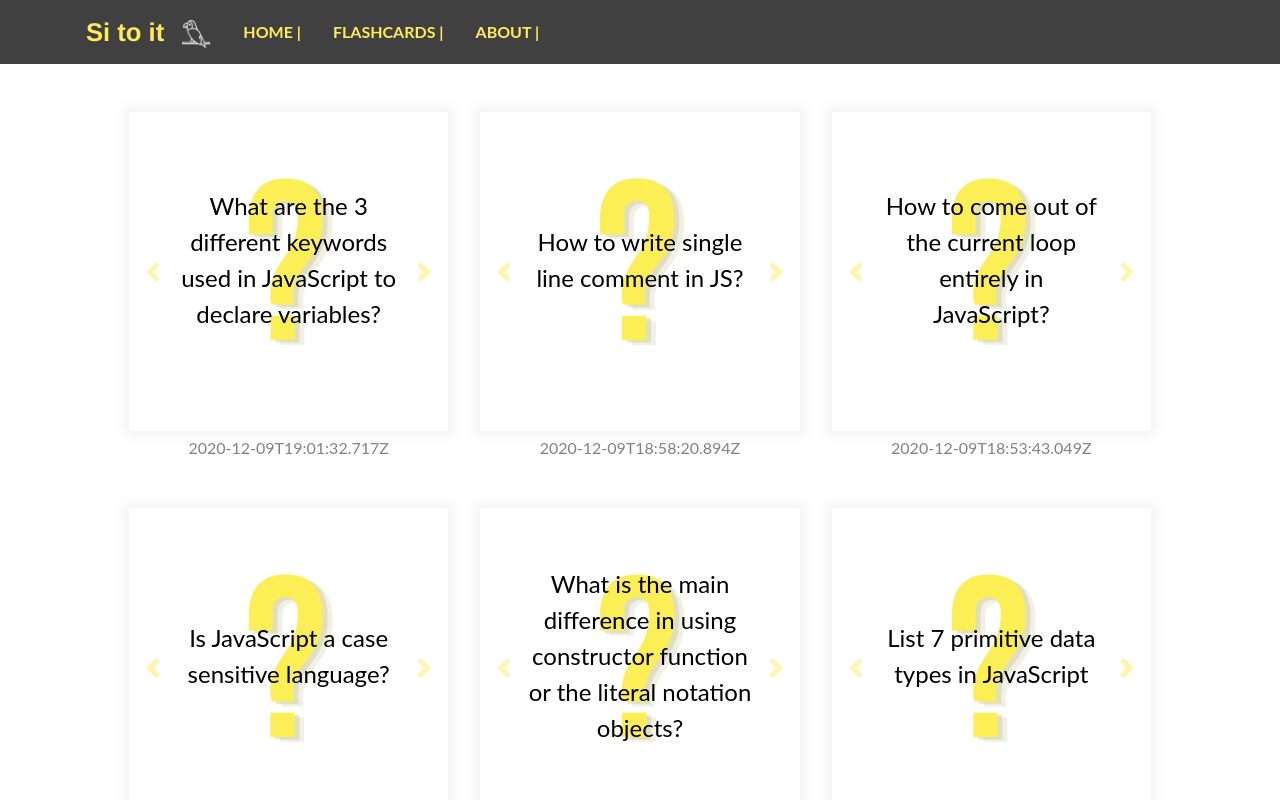
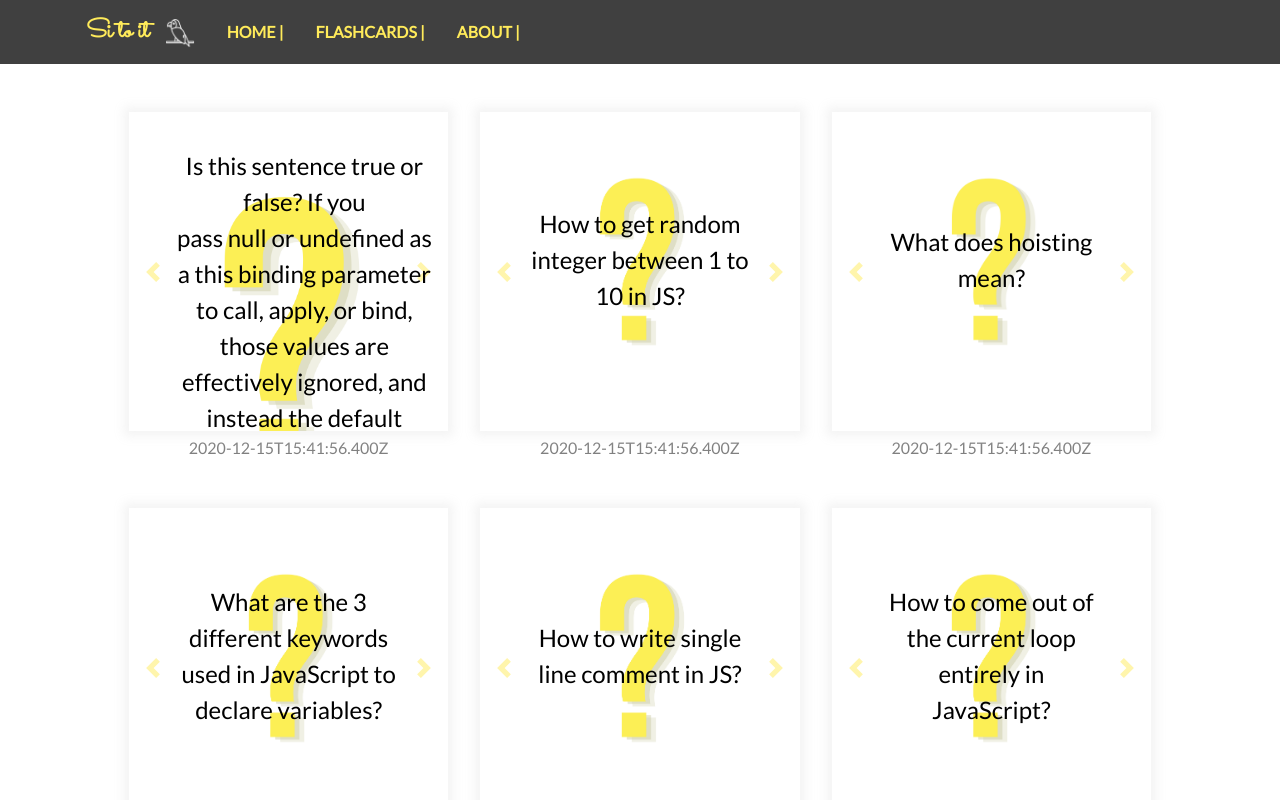
Before and after one commit to LucyBo/ouitoit, a Vue app: page /flashcards in a window 1280 px wide. Shown: the top 800 px of the page. Built offline with nearby package versions, Linux system fonts and the light colour scheme.

Commit message:
adding cards

```diff
--- a/src/App.vue
+++ b/src/App.vue
@@ -25,8 +25,12 @@ export default {
 </script>
 
 <style lang="scss">
+
+@import url('https://fonts.googleapis.com/css2?family=Sacramento&display=swap');
+@import url('https://fonts.googleapis.com/css2?family=Lato:wght@100;&family=Sacramento&display=swap');
+
 #app {
-  font-family: Avenir, Helvetica, Arial, sans-serif;
+  font-family: Lato, Helvetica, Arial, sans-serif;
   -webkit-font-smoothing: antialiased;
   -moz-osx-font-smoothing: grayscale;
   text-align: center;
@@ -51,4 +55,10 @@ export default {
   src: local("Sacramento"),
    url(./fonts/Sacramento.ttf) format("truetypefont");
 }
+
+@font-face {
+  font-family: "Lato";
+  src: local("Lato"),
+   url(./fonts/Lato-Thin.ttf) format("truetypefont");
+}
 </style>
--- a/src/assets/flashccards.js
+++ b/src/assets/flashccards.js
@@ -1,4 +1,25 @@
 const flashcards = [
+  {
+    id: '9',
+    createdAdd: '2020-12-15T15:41:56.400Z',
+    category: 'JavaScript',
+    question: 'Is this sentence true or false? If you pass null or undefined as a this binding parameter to call, apply, or bind, those values are effectively ignored, and instead the default binding rule applies to the invocation',
+    answer: 'It\'s true! If you pass null or undefined as a this binding parameter to call, apply, or bind, those values are effectively ignored, and instead the default binding rule applies to the invocation'
+  },
+  {
+    id: '8',
+    createdAdd: '2020-12-15T15:41:56.400Z',
+    category: 'JavaScript',
+    question: 'How to get random integer between 1 to 10 in JS?',
+    answer: 'Math.floor(Math.random() * 10) + 1'
+  },
+  {
+    id: '7',
+    createdAdd: '2020-12-15T15:41:56.400Z',
+    category: 'JavaScript',
+    question: 'What does hoisting mean? ',
+    answer: 'Hoisting is JavaScript\'s default behavior of moving declarations to the top. In JavaScript, a variable can be declared after it has been used. In other words; a variable can be used before it has been declared.'
+  },
   {
     id: '6',
     createdAdd: '2020-12-09T19:01:32.717Z',
```
Also changed, not shown: src/assets/card-croissant.png (deleted), src/fonts/Lato-Thin.ttf (added).
